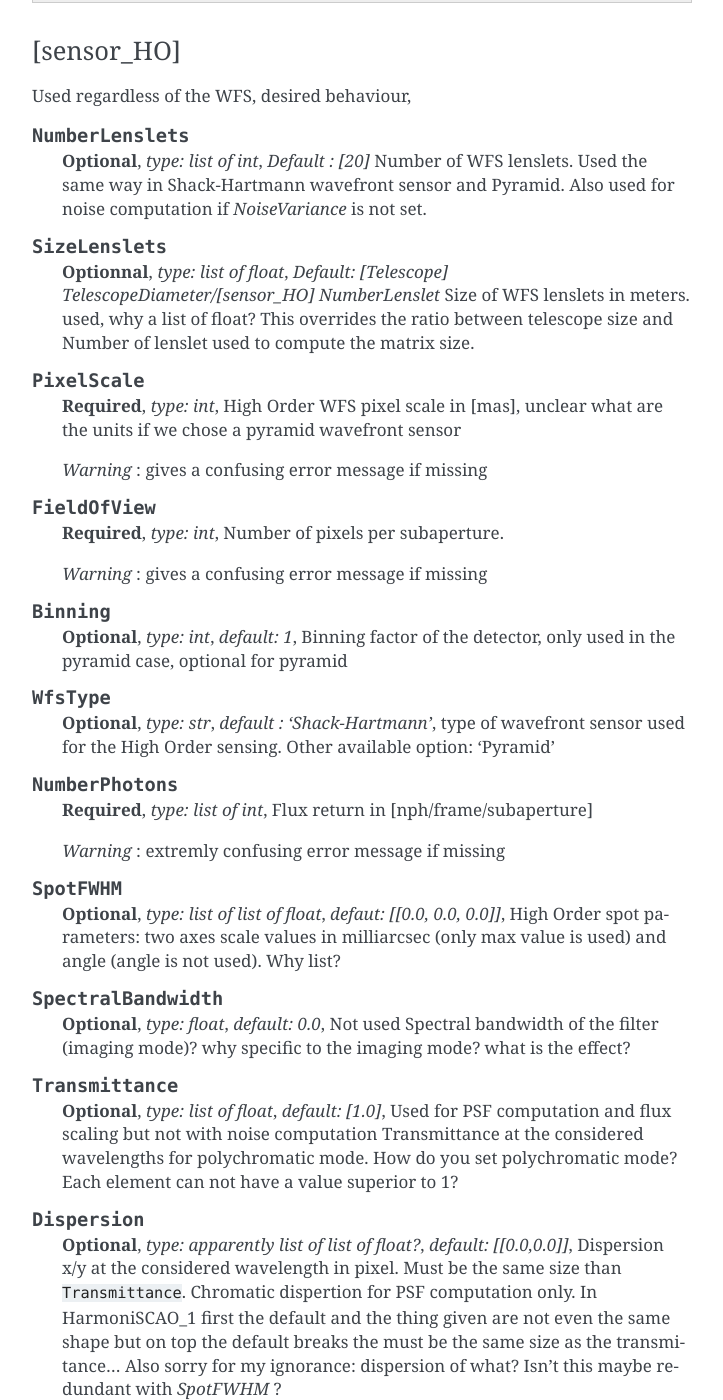
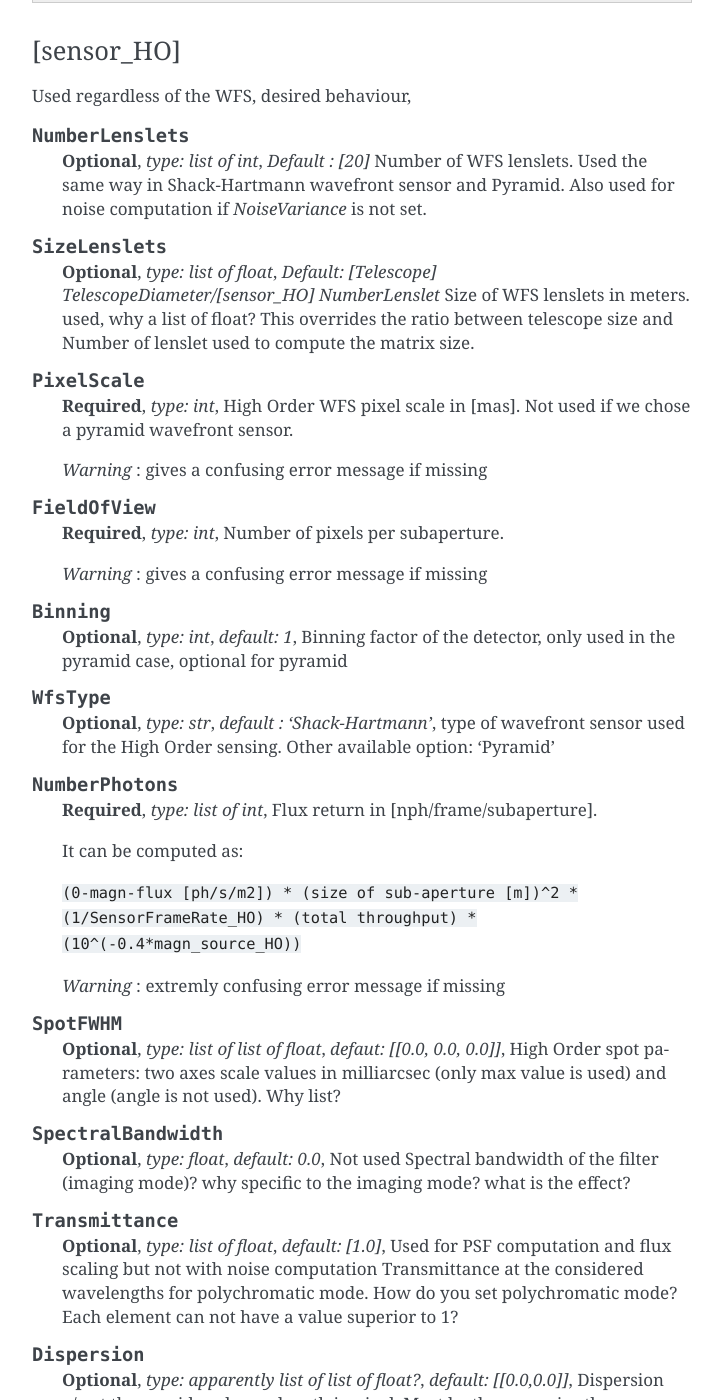
Before and after one commit to astro-tiptop/TIPTOP, a Sphinx documentation site: the page built from docs/source/parameterFile.rst, in a window 1280 px wide and 1400 px high, scrolled down 6069 px. Shown: the whole window, without its empty margins (388-1111 px from the left). Built offline with Sphinx 7.4.7, drawn with Linux system fonts in a browser that asks for light colours; the version number could not be read and is left out; some of the changed text lies outside the part shown.

Commit message:
(GA) Update parameterFile.rst (#100)

```diff
--- a/docs/source/parameterFile.rst
+++ b/docs/source/parameterFile.rst
@@ -204,7 +204,7 @@ The mandatory sections and their content are:
    *Default : 25.0*,
    Outer Scale of the atmosphere  in meters
 
-   *Warning* : not optionnal in MavisLO.py
+   *Warning* : not optional in MavisLO.py
 
 .. option:: Cn2Weights
 
@@ -256,14 +256,14 @@ The mandatory sections and their content are:
 
 .. option:: r0_Value
 
-   **Optionnal**,
+   **Optional**,
    *type : float*,
    set the atmospere Fried parameter.
    If not set TIPTOP uses ``seeing`` .
 
 .. option:: testWindspeed
 
-   **Optionnal**,
+   **Optional**,
    *type : float*,
    used only for tests
 
@@ -394,7 +394,7 @@ Used regardless of the WFS, desired behaviour,
 
 .. option:: SizeLenslets
 
-   **Optionnal**,
+   **Optional**,
    *type: list of float*,
    *Default: [Telescope] TelescopeDiameter/[sensor_HO] NumberLenslet*
    Size of WFS lenslets in meters. used, why a list of float? This overrides the ratio between telescope size and Number of lenslet used to compute the matrix size.
@@ -403,7 +403,7 @@ Used regardless of the WFS, desired behaviour,
 
    **Required**,
    *type: int*,
-   High Order WFS pixel scale in [mas], unclear what are the units if we chose a pyramid wavefront sensor
+   High Order WFS pixel scale in [mas]. Not used if we chose a pyramid wavefront sensor.
 
    *Warning* : gives a confusing error message if missing
 
@@ -434,7 +434,11 @@ Used regardless of the WFS, desired behaviour,
 
    **Required**,
    *type: list of int*,
-   Flux return in [nph/frame/subaperture]
+   Flux return in [nph/frame/subaperture].
+
+   It can be computed as:
+
+   ``(0-magn-flux [ph/s/m2]) * (size of sub-aperture [m])^2 * (1/SensorFrameRate_HO) * (total throughput) * (10^(-0.4*magn_source_HO))``
 
    *Warning* : extremly confusing error message if missing
 
@@ -589,6 +593,11 @@ Can be set but not used
    **Required**,
    *type: list of int*,
    detected flux in [nph/frame/subaperture]
+
+   It can be computed as:
+
+   ``(0-magn-flux [ph/s/m2]) * (size of subaperture [m])**2 * (1/SensorFrameRate_LO) * (total throughput) * (10**(-0.4*magn_source_LO))``
+
    Must be the same length as NumberLenslet
 
 .. option:: NumberLenslets
```
